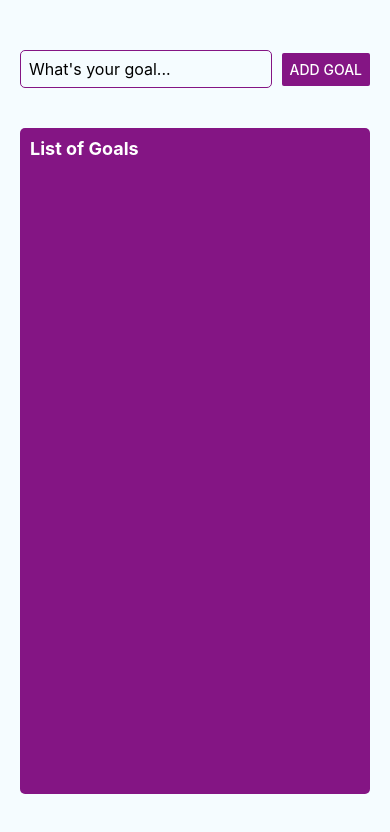
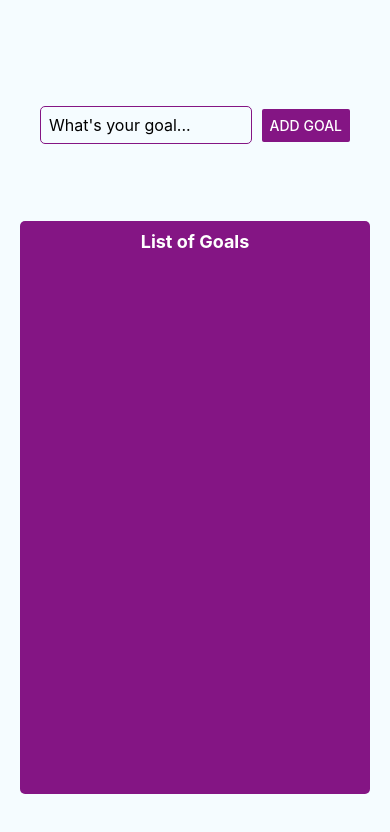
Before and after one commit to Ukaypromise/RNcourse, a React Native app: screen / in a window 390 px wide. Shown: the top 832 px of the page. Built offline with nearby package versions, Linux system fonts and the light colour scheme.

Commit message:
Add styles

```diff
--- a/App.js
+++ b/App.js
@@ -22,10 +22,11 @@ const styles = StyleSheet.create({
     paddingHorizontal: 20,
   },
   inputContainer: {
+    flex: 1,
     flexDirection: "row",
-    justifyContent: "space-between",
+    justifyContent: "center",
     alignItems: "center",
-    marginBottom: 20,
+    margin: 20,
   },
   textInput: {
     borderWidth: 1,
@@ -37,7 +38,7 @@ const styles = StyleSheet.create({
     fontSize: 16,
   },
   goalContainer: {
-    flex:3,
+    flex:5,
     marginTop: 20,
     padding: 10,
     backgroundColor: "#841584",
@@ -47,5 +48,6 @@ const styles = StyleSheet.create({
     color: "#fff",
     fontSize: 18,
     fontWeight: "bold",
+    textAlign: "center",
   },
 });
```
